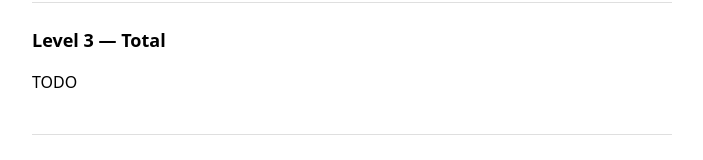
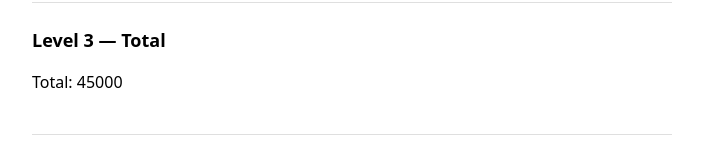
Before and after one commit to azkafh/frontend-5053241020, a React (Vite) app in the folder pertemuan-02/: page / in a window 1280 px wide. Shown: the part 598-758 px from the top of the page, without its empty margins (288-991 px from the left). Built offline with nearby package versions, Linux system fonts and the light colour scheme.

Commit message:
pertemuan-02: level 3 selesai

```diff
--- a/pertemuan-02/src/components/Identitas.tsx
+++ b/pertemuan-02/src/components/Identitas.tsx
@@ -1,7 +1,7 @@
 // TODO(Level 2): beri tipe props yang benar — { nama: string }. Lalu render
 // DUA elemen sejajar TANPA elemen pembungkus tambahan di DOM (gunakan
 // Fragment, bukan <div>). Lihat SOAL.md untuk kontrak lengkap.
-interface IdentitasProps {
+type IdentitasProps ={
   nama: string;
 }
 
--- a/pertemuan-02/src/components/Total.tsx
+++ b/pertemuan-02/src/components/Total.tsx
@@ -2,6 +2,13 @@
 // Lalu render satu elemen yang memuat teks "Total: " diikuti HASIL PERKALIAN
 // qty * harga (pakai ekspresi { } di JSX, jangan hardcode angkanya). Lihat
 // SOAL.md untuk kontrak lengkap.
-export function Total(props: any) {
-  return <p>TODO</p>
+type TotalProps = {
+    qty: number;
+    harga: number;
+  };
+
+export function Total(props: TotalProps) {
+  return (
+    <p>Total: {props.qty * props.harga}</p>
+  )
 }
```
